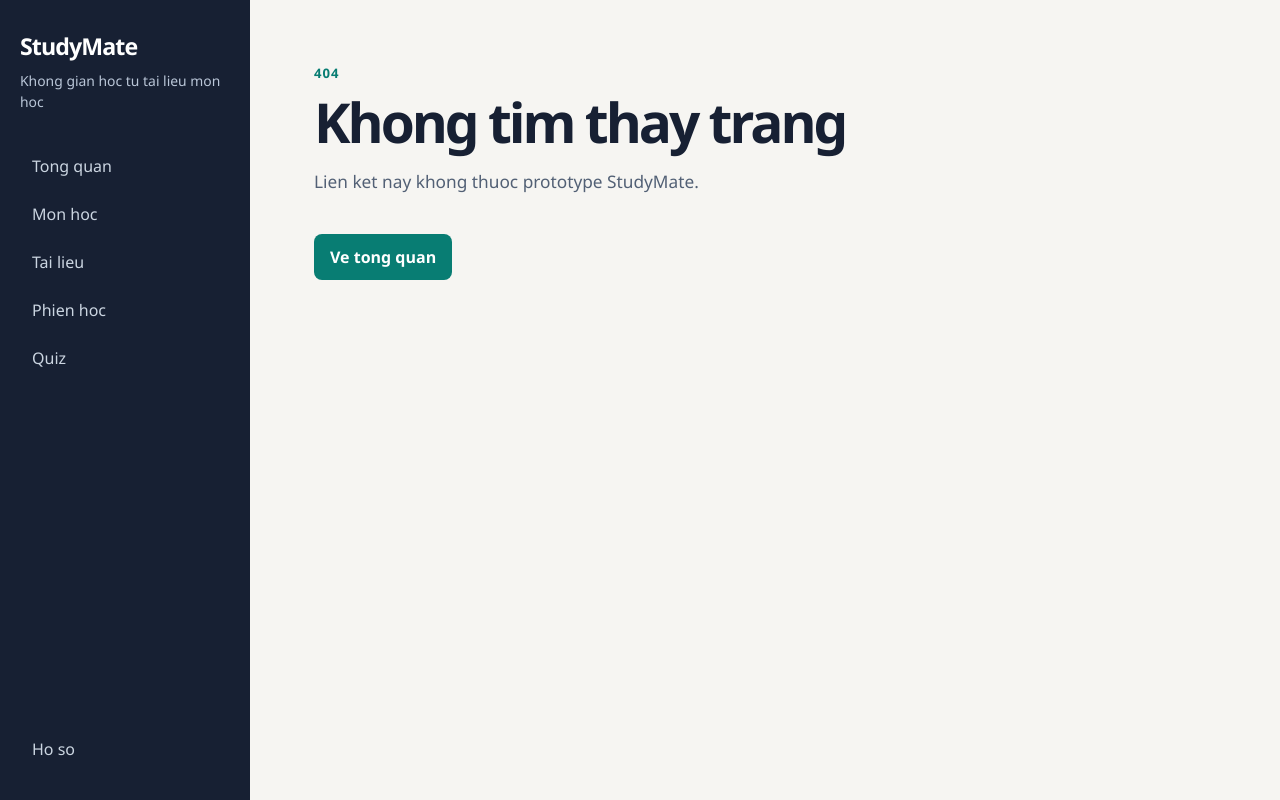
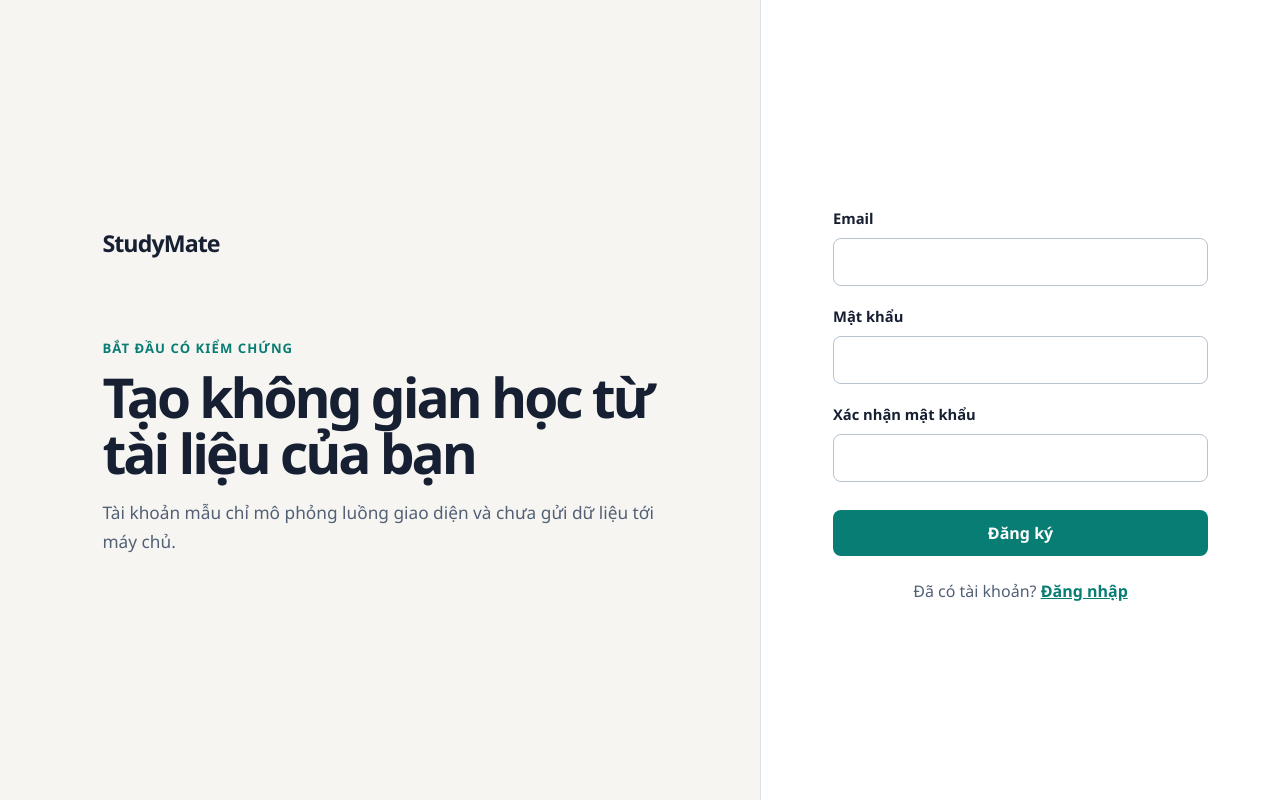
Before and after one commit to duongtran12/studymate-ai-product-development, a React (Vite) app in the folder frontend/: page /register in a window 1280 px wide. Before the commit this address had no page. Built offline with nearby package versions, Linux system fonts and the light colour scheme.

Commit message:
feat: add authentication screens

```diff
--- a/frontend/src/App.jsx
+++ b/frontend/src/App.jsx
@@ -1,13 +1,17 @@
 import { BrowserRouter, Route, Routes } from "react-router-dom";
 import AppLayout from "./layouts/AppLayout";
 import DashboardPage from "./pages/DashboardPage";
+import LoginPage from "./pages/LoginPage";
 import NotFoundPage from "./pages/NotFoundPage";
 import PlaceholderPage from "./pages/PlaceholderPage";
+import RegisterPage from "./pages/RegisterPage";
 
 export default function App() {
   return (
     <BrowserRouter>
       <Routes>
+        <Route path="login" element={<LoginPage />} />
+        <Route path="register" element={<RegisterPage />} />
         <Route element={<AppLayout />}>
           <Route index element={<DashboardPage />} />
           <Route path="courses" element={<PlaceholderPage title="Mon hoc" description="Tao va mo khong gian hoc theo tung mon." />} />
--- /dev/null
+++ b/frontend/src/pages/LoginPage.jsx
@@ -0,0 +1,49 @@
+import { useState } from "react";
+import { Link, useNavigate } from "react-router-dom";
+
+const emailPattern = /^[^\s@]+@[^\s@]+\.[^\s@]+$/;
+
+export default function LoginPage() {
+  const navigate = useNavigate();
+  const [values, setValues] = useState({ email: "", password: "" });
+  const [errors, setErrors] = useState({});
+  const [isSubmitting, setIsSubmitting] = useState(false);
+
+  function updateField(event) {
+    setValues((current) => ({ ...current, [event.target.name]: event.target.value }));
+  }
+
+  function submit(event) {
+    event.preventDefault();
+    const nextErrors = {};
+    if (!emailPattern.test(values.email)) nextErrors.email = "Nhập email đúng định dạng, ví dụ ban@example.com.";
+    if (values.password.length < 8) nextErrors.password = "Mật khẩu cần có ít nhất 8 ký tự.";
+    setErrors(nextErrors);
+    if (Object.keys(nextErrors).length) return;
+    setIsSubmitting(true);
+    window.setTimeout(() => navigate("/"), 650);
+  }
+
+  return (
+    <main className="auth-layout">
+      <section className="auth-context" aria-labelledby="login-heading">
+        <Link className="auth-brand" to="/">StudyMate</Link>
+        <p className="eyebrow">Quay lại việc học</p>
+        <h1 id="login-heading">Đăng nhập để tiếp tục phiên học</h1>
+        <p className="page-intro">Mở lại tài liệu, câu hỏi và bài quiz bạn đang làm dở.</p>
+      </section>
+      <section className="auth-panel" aria-label="Biểu mẫu đăng nhập">
+        <form className="auth-form" onSubmit={submit} noValidate>
+          <label htmlFor="login-email">Email</label>
+          <input id="login-email" name="email" type="email" autoComplete="email" value={values.email} onChange={updateField} aria-describedby={errors.email ? "login-email-error" : undefined} />
+          {errors.email && <p className="field-error" id="login-email-error">{errors.email}</p>}
+          <label htmlFor="login-password">Mật khẩu</label>
+          <input id="login-password" name="password" type="password" autoComplete="current-password" value={values.password} onChange={updateField} aria-describedby={errors.password ? "login-password-error" : undefined} />
+          {errors.password && <p className="field-error" id="login-password-error">{errors.password}</p>}
+          <button className="button button-primary" type="submit" disabled={isSubmitting}>{isSubmitting ? "Đang đăng nhập..." : "Đăng nhập"}</button>
+          <p className="auth-switch">Chưa có tài khoản? <Link to="/register">Đăng ký</Link></p>
+        </form>
+      </section>
+    </main>
+  );
+}
--- /dev/null
+++ b/frontend/src/pages/RegisterPage.jsx
@@ -0,0 +1,53 @@
+import { useState } from "react";
+import { Link, useNavigate } from "react-router-dom";
+
+const emailPattern = /^[^\s@]+@[^\s@]+\.[^\s@]+$/;
+
+export default function RegisterPage() {
+  const navigate = useNavigate();
+  const [values, setValues] = useState({ email: "", password: "", confirmPassword: "" });
+  const [errors, setErrors] = useState({});
+  const [isSubmitting, setIsSubmitting] = useState(false);
+
+  function updateField(event) {
+    setValues((current) => ({ ...current, [event.target.name]: event.target.value }));
+  }
+
+  function submit(event) {
+    event.preventDefault();
+    const nextErrors = {};
+    if (!emailPattern.test(values.email)) nextErrors.email = "Nhập email đúng định dạng, ví dụ ban@example.com.";
+    if (values.password.length < 8) nextErrors.password = "Mật khẩu cần có ít nhất 8 ký tự.";
+    if (values.confirmPassword !== values.password) nextErrors.confirmPassword = "Mật khẩu xác nhận chưa khớp.";
+    setErrors(nextErrors);
+    if (Object.keys(nextErrors).length) return;
+    setIsSubmitting(true);
+    window.setTimeout(() => navigate("/"), 650);
+  }
+
+  return (
+    <main className="auth-layout">
+      <section className="auth-context" aria-labelledby="register-heading">
+        <Link className="auth-brand" to="/">StudyMate</Link>
+        <p className="eyebrow">Bắt đầu có kiểm chứng</p>
+        <h1 id="register-heading">Tạo không gian học từ tài liệu của bạn</h1>
+        <p className="page-intro">Tài khoản mẫu chỉ mô phỏng luồng giao diện và chưa gửi dữ liệu tới máy chủ.</p>
+      </section>
+      <section className="auth-panel" aria-label="Biểu mẫu đăng ký">
+        <form className="auth-form" onSubmit={submit} noValidate>
+          <label htmlFor="register-email">Email</label>
+          <input id="register-email" name="email" type="email" autoComplete="email" value={values.email} onChange={updateField} />
+          {errors.email && <p className="field-error">{errors.email}</p>}
+          <label htmlFor="register-password">Mật khẩu</label>
+          <input id="register-password" name="password" type="password" autoComplete="new-password" value={values.password} onChange={updateField} />
+          {errors.password && <p className="field-error">{errors.password}</p>}
+          <label htmlFor="register-confirm-password">Xác nhận mật khẩu</label>
+          <input id="register-confirm-password" name="confirmPassword" type="password" autoComplete="new-password" value={values.confirmPassword} onChange={updateField} />
+          {errors.confirmPassword && <p className="field-error">{errors.confirmPassword}</p>}
+          <button className="button button-primary" type="submit" disabled={isSubmitting}>{isSubmitting ? "Đang tạo tài khoản..." : "Đăng ký"}</button>
+          <p className="auth-switch">Đã có tài khoản? <Link to="/login">Đăng nhập</Link></p>
+        </form>
+      </section>
+    </main>
+  );
+}
--- a/frontend/src/styles.css
+++ b/frontend/src/styles.css
@@ -14,3 +14,21 @@ h1 { font-size:clamp(2rem,4.3vw,3.6rem); letter-spacing:-.055em; line-height:1.0
 .prototype-notice,.empty-state { border-left:4px solid #0c9488; color:#334155; line-height:1.6; margin-top:36px; max-width:650px; padding:16px 18px; background:#e8f5f2; }
 .primary-action { background:#087d73; border-radius:8px; color:#fff; display:inline-block; font-weight:700; margin-top:20px; padding:12px 16px; text-decoration:none; }.mobile-navigation { display:none; }
 @media (max-width:760px) { .application-layout { display:block; padding-bottom:72px; }.app-sidebar { display:block; padding:18px 20px; }.sidebar-context,.app-sidebar nav,.profile-link { display:none; }.application-content { padding:32px 20px; }.mobile-navigation { background:#172033; bottom:0; display:flex; gap:4px; left:0; overflow-x:auto; padding:10px; position:fixed; right:0; z-index:10; }.mobile-navigation a { border-radius:6px; color:#cbd5e1; font-size:.78rem; padding:9px 10px; text-decoration:none; white-space:nowrap; }.mobile-navigation a.active { background:#26354e; color:#fff; } }
+
+button,input,textarea,select { font:inherit; }
+button:focus-visible,input:focus-visible,textarea:focus-visible,select:focus-visible,a:focus-visible { outline:3px solid #38bdb1; outline-offset:2px; }
+.button { border:0; border-radius:8px; cursor:pointer; font-weight:700; padding:12px 16px; }
+.button:disabled { cursor:wait; opacity:.65; }
+.button-primary { background:#087d73; color:#fff; }
+.auth-layout { display:grid; grid-template-columns:minmax(0,1fr) minmax(360px,520px); min-height:100vh; }
+.auth-context { align-self:center; padding:clamp(40px,8vw,110px); }
+.auth-brand { color:#172033; display:inline-block; font-size:1.45rem; font-weight:800; letter-spacing:-.04em; margin-bottom:80px; text-decoration:none; }
+.auth-panel { align-items:center; background:#fff; border-left:1px solid #dde2e8; display:flex; padding:clamp(32px,6vw,72px); }
+.auth-form { display:grid; gap:10px; width:100%; }
+.auth-form label { font-size:.92rem; font-weight:700; margin-top:10px; }
+.auth-form input { border:1px solid #b9c2cf; border-radius:8px; padding:12px 13px; width:100%; }
+.auth-form .button { margin-top:18px; }
+.field-error { color:#b42318; font-size:.88rem; line-height:1.45; margin:0; }
+.auth-switch { color:#526075; margin:14px 0 0; text-align:center; }
+.auth-switch a { color:#087d73; font-weight:700; }
+@media (max-width:760px) { .auth-layout { display:block; }.auth-context { padding:28px 20px 24px; }.auth-brand { margin-bottom:48px; }.auth-panel { border-left:0; border-top:1px solid #dde2e8; padding:32px 20px 48px; } }
```
